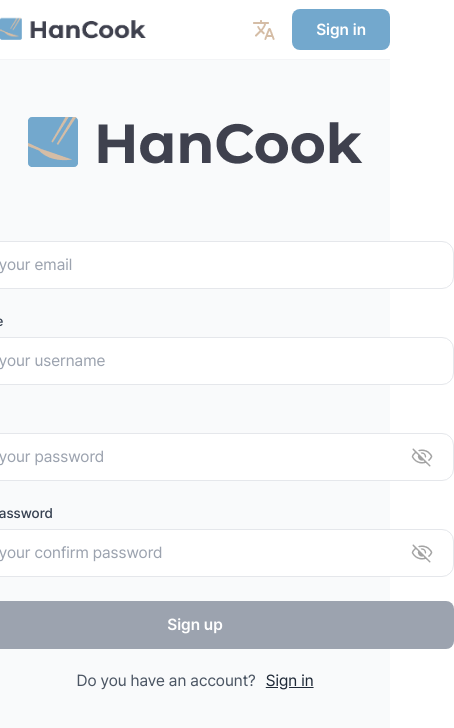
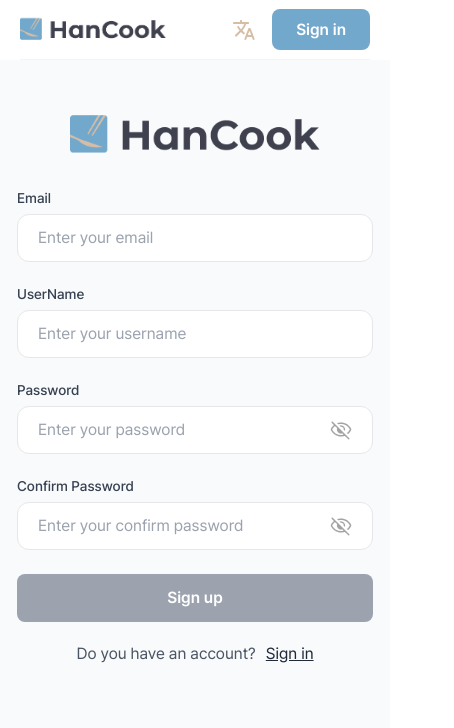
Before and after one commit to 2-Docthru-team1/2-Docthru-team1-FE, a Next.js app: page /signup in a window 390 px wide. Shown: the top 728 px of the page, 454 px wide, since content can reach past the window. Built offline with nearby package versions, Linux system fonts and the light colour scheme; no server answers.

Commit message:
✨ Feat:#123- 로그인페이지 반응형 디자인

```diff
--- a/src/components/ClientWrapper/SignUpClient.tsx
+++ b/src/components/ClientWrapper/SignUpClient.tsx
@@ -94,12 +94,12 @@ export default function SignUpClient() {
   };
 
   return (
-    <div>
-      <div className="flex justify-center ">
-        <Image src={logoImg} alt="로고 이미지" className="mt-[5rem]" priority />
+    <div className="flex flex-col items-center justify-center">
+      <div className="flex justify-center w-[33.5rem] h-[6.7rem] sm:px-[4.6rem] sm:w-[25rem] sm:h-[5rem] relative">
+        <Image src={logoImg} alt="로고 이미지" className="mt-[5rem]" fill priority />
       </div>
-      <div className="flex justify-center mt-[4rem] relative">
-        <form onSubmit={handleSubmit}>
+      <div className="flex justify-center mt-[8rem] relative sm:px-[1.6rem] sm:w-full md:px-[10rem] md:w-full">
+        <form className="w-full flex flex-col items-center justify-center sm:px-[0.1rem]" onSubmit={handleSubmit}>
           <SignInput
             type="email"
             label="Email"
@@ -159,7 +159,7 @@ export default function SignUpClient() {
           <button
             type="submit"
             disabled={!isFormValid || isLoading}
-            className={`w-[51.8rem] h-[4.8rem] rounded-[0.8rem] border-none text-[1.6rem] font-semibold text-primary-white ${isFormValid ? 'bg-primary-beige cursor-pointer' : 'bg-gray-400 cursor-not-allowed'}`}
+            className={`lg:w-[51.8rem] md:w-[51.8rem] h-[4.8rem] rounded-[0.8rem] border-none text-[1.6rem] font-semibold text-primary-white sm:w-full ${isFormValid ? 'bg-primary-beige cursor-pointer' : 'bg-gray-400 cursor-not-allowed'}`}
           >
             Sign up
           </button>
--- a/src/components/Input/SignInput.tsx
+++ b/src/components/Input/SignInput.tsx
@@ -12,18 +12,18 @@ export default function SignInput({ type, label, placeholder, value, onChange, .
   };
 
   return (
-    <div className="flex flex-col w-[51.8rem] mb-[2.4rem]">
-      <label htmlFor={type} className="text-gray-700 font-medium mb-[0.8rem] text-[1.4rem] leading-[1.6rem]">
+    <div className="flex flex-col lg:w-[51.8rem] md:w-[51.8rem] mb-[2.4rem] sm:w-full">
+      <label htmlFor={type} className=" text-gray-700 font-medium mb-[0.8rem] text-[1.4rem] leading-[1.6rem] sm:w-full">
         {label}
       </label>
-      <div className="relative">
+      <div className="relative sm: w-full">
         {type === 'password' || type === 'passwordConfirm' ? (
-          <>
+          <div className="w-full">
             <input
               id={type}
               type={showPassword ? 'text' : 'password'}
               placeholder={placeholder}
-              className="w-full bg-primary-white border border-gray-200 rounded-[1.2rem] focus:outline-none focus:border-primary-beige py-[1.1rem] px-[2rem] text-[1.6rem] text-left placeholder-gray-400 text-gray-700"
+              className=" w-full bg-primary-white border border-gray-200 rounded-[1.2rem] focus:outline-none focus:border-primary-beige py-[1.1rem] px-[2rem] text-[1.6rem] text-left placeholder-gray-400 text-gray-700"
               value={value}
               onChange={onChange}
               {...props}
@@ -35,7 +35,7 @@ export default function SignInput({ type, label, placeholder, value, onChange, .
             >
               <Image src={showPassword ? pw_on : pw_off} alt="Toggle password visibility" className="w-[2.4rem] h-[2.4rem]" />
             </button>
-          </>
+          </div>
         ) : (
           <input
             id={type}
--- a/src/components/Nav/Nav.tsx
+++ b/src/components/Nav/Nav.tsx
@@ -33,7 +33,7 @@ export default function Nav() {
   const { name, role } = useStore();
 
   return (
-    <div className="w-full h-full flex">
+    <div className="w-full h-full flex justify-center sm:px-[2rem]">
       <div className="flex w-full h-[6rem] justify-center items-center border-b border-gray-100">
         <div className="w-[120rem] flex justify-between items-center">
           <div className="gap-[2.4rem] flex items-center justify-center">
@@ -126,7 +126,7 @@ export default function Nav() {
               </>
             ) : (
               <button
-                className="flex rounded-[0.8rem] px-[2.4rem] py-[1.1rem] gap-[1rem] bg-primary-blue font-semibold text-[1.6rem] leading-[1.909rem] text-primary-white"
+                className="whitespace-nowrap flex rounded-[0.8rem] px-[2.4rem] py-[1.1rem] gap-[1rem] bg-primary-blue font-semibold text-[1.6rem] leading-[1.909rem] text-primary-white"
                 onClick={() => router.push('/signIn')}
               >
                 Sign in
```
